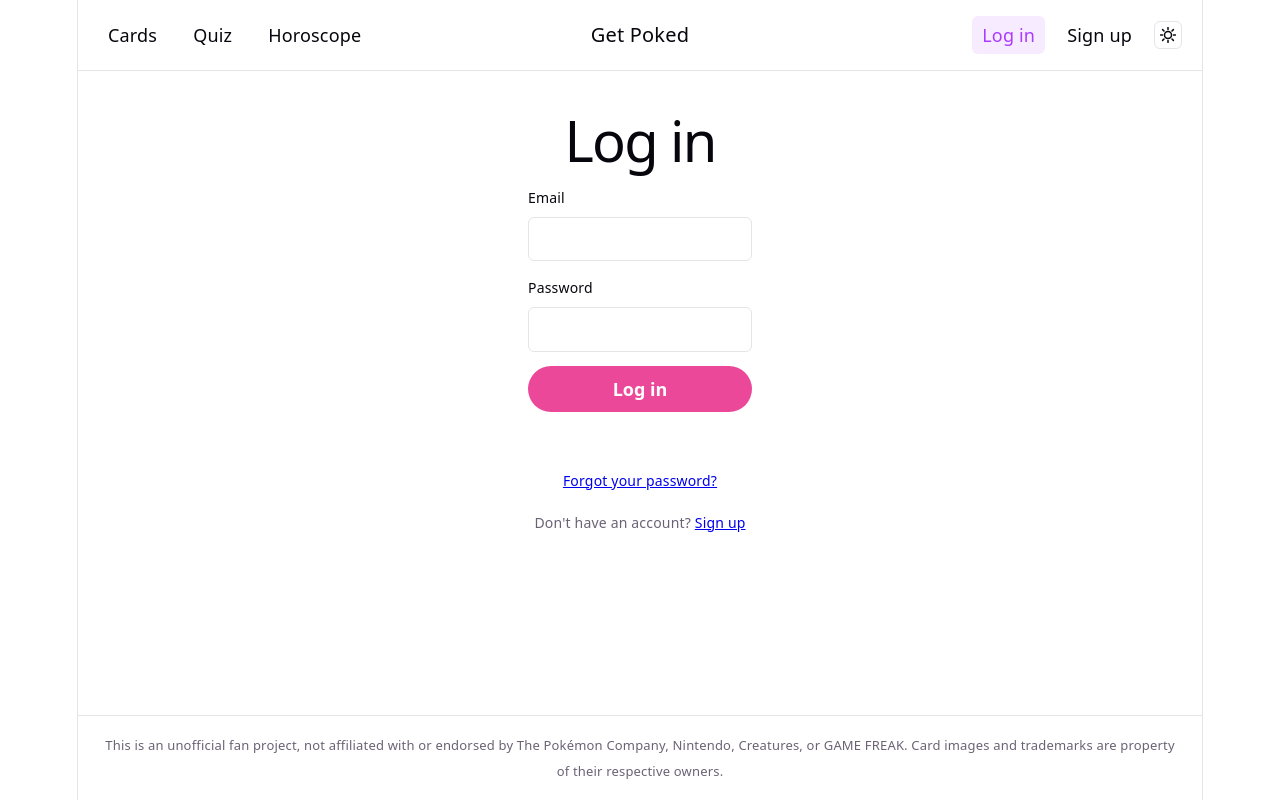
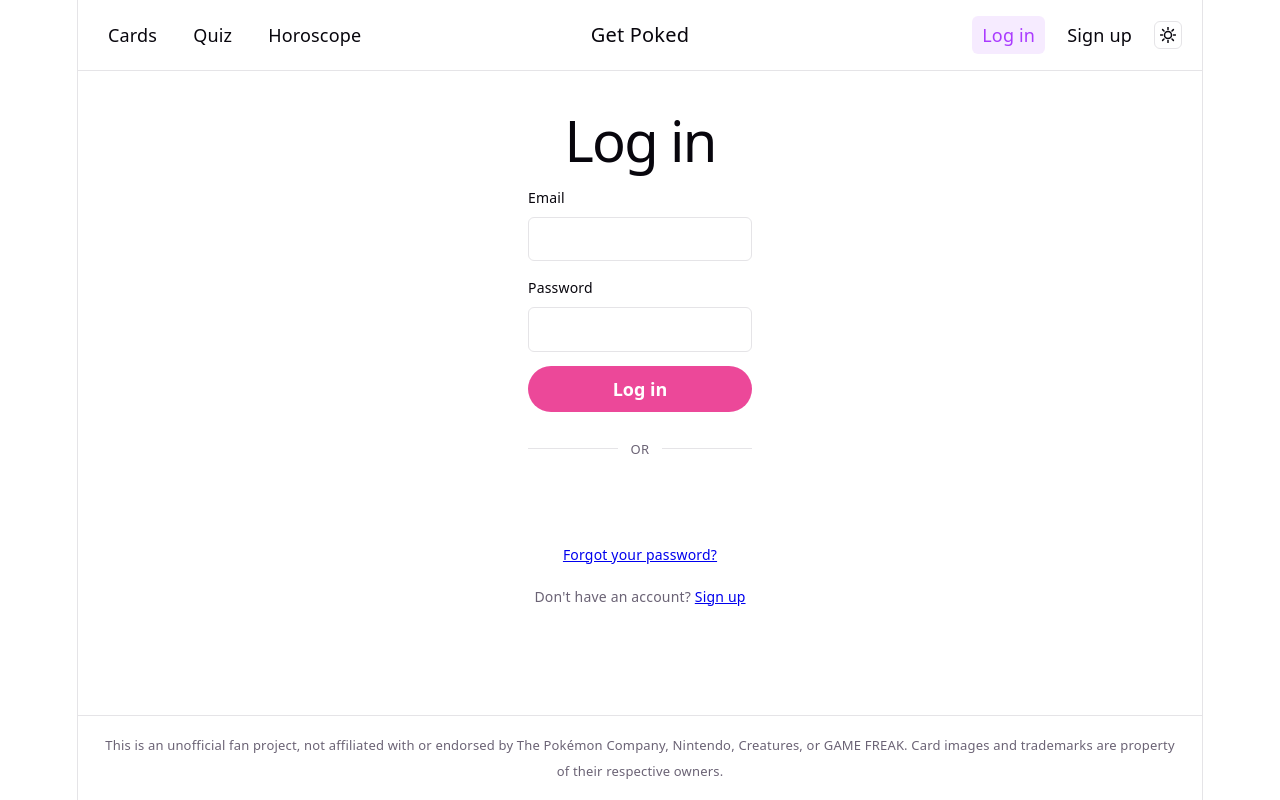
Before and after one commit to gas12241/get-poked, a React (Vite) app in the folder frontend/: page /login in a window 1280 px wide. Built offline with nearby package versions, Linux system fonts and the light colour scheme; no server answers.

Commit message:
Separate email/password submit button from Sign in with Google
Added an "or" divider between them on both Login and Signup — they
were stacked directly on top of each other with no visual separation.

```diff
--- a/frontend/src/pages/LoginPage.tsx
+++ b/frontend/src/pages/LoginPage.tsx
@@ -72,6 +72,8 @@ function LoginPage() {
         </button>
       </form>
 
+      <div className="auth-divider">or</div>
+
       <GoogleSignInButton
         onCredential={(credential) => googleLoginMutation.mutate(credential)}
       />
--- a/frontend/src/pages/SignupPage.tsx
+++ b/frontend/src/pages/SignupPage.tsx
@@ -85,6 +85,8 @@ function SignupPage() {
         </button>
       </form>
 
+      <div className="auth-divider">or</div>
+
       <GoogleSignInButton
         onCredential={(credential) => googleLoginMutation.mutate(credential)}
       />
--- a/frontend/src/pages/pages.css
+++ b/frontend/src/pages/pages.css
@@ -1245,6 +1245,28 @@
   margin-top: 16px;
 }
 
+/* Separates the email/password submit button above from the Google button
+   below — same "or" divider pattern as most sign-in pages, so it reads as
+   two distinct ways to log in rather than one button stacked on another. */
+.auth-divider {
+  display: flex;
+  align-items: center;
+  gap: 12px;
+  margin: 24px 0;
+  color: var(--text);
+  font-size: 13px;
+  text-transform: uppercase;
+  letter-spacing: 0.5px;
+
+  &::before,
+  &::after {
+    content: '';
+    flex: 1;
+    height: 1px;
+    background: var(--border);
+  }
+}
+
 .auth-form label {
   display: flex;
   flex-direction: column;
```
